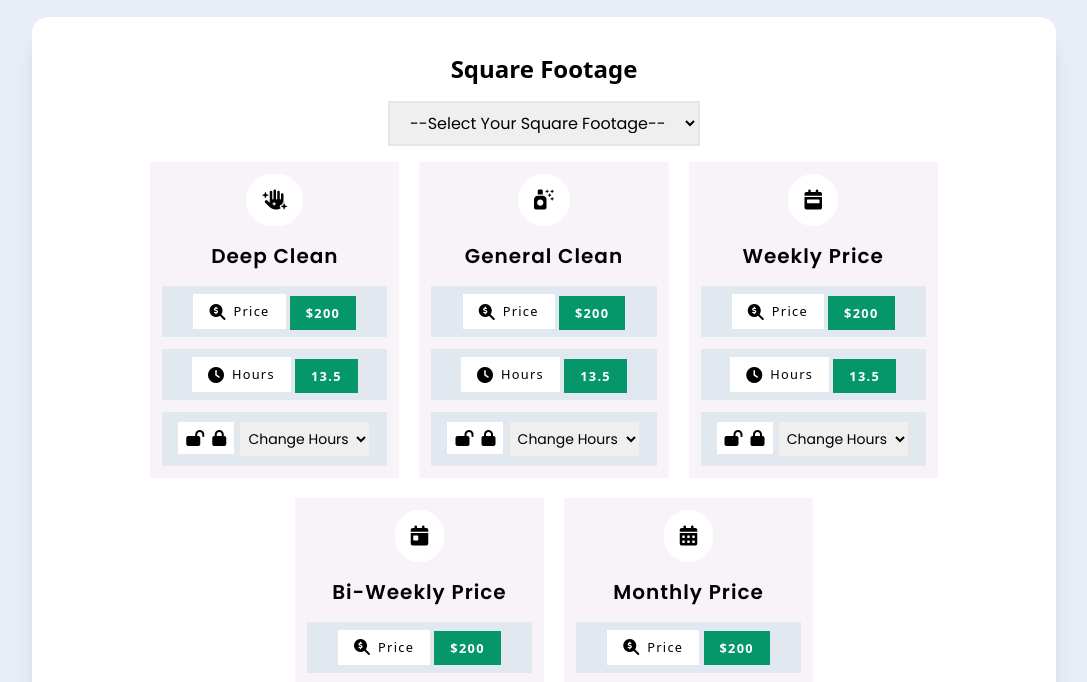
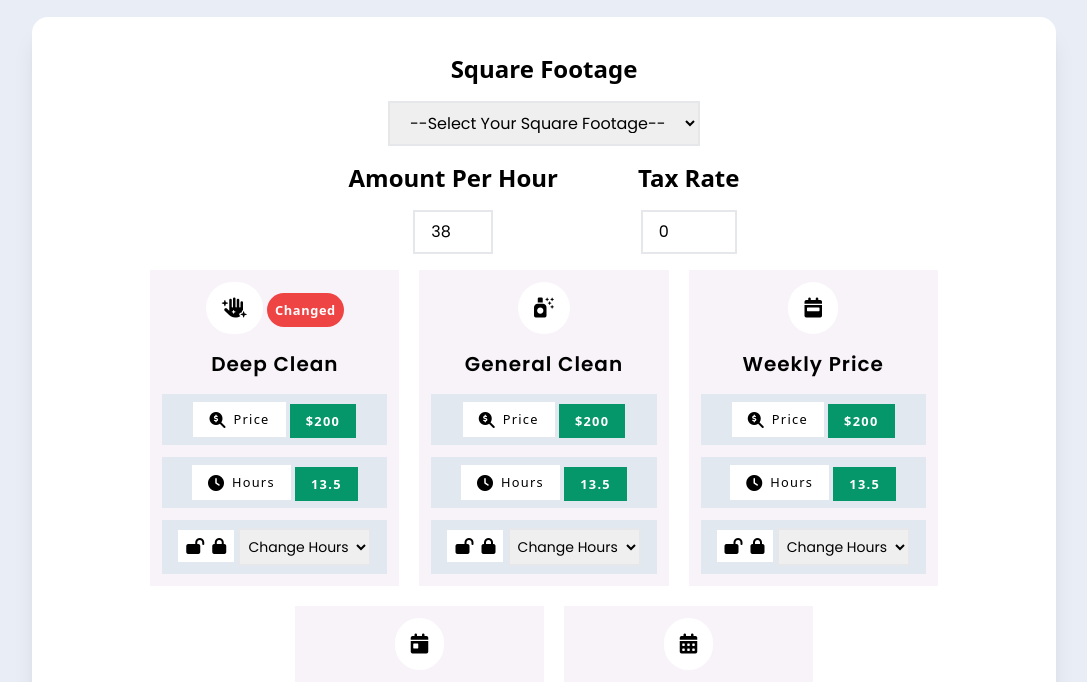
Before and after one commit to jakesmith4/maid-quote-calculator, a website: page index.html in a window 1280 px wide. Shown: the part 71-753 px from the top of the page, without its empty margins (96-1183 px from the left). Drawn offline with Linux system fonts and the light colour scheme.

Commit message:
fixed UI to looking good

```diff
--- a/index.html
+++ b/index.html
@@ -27,6 +27,8 @@
     <div class="container">
       <!-- Card -->
       <div class="bg-white rounded-2xl max-w-5xl mx-auto shadow-xl py-5 my-5">
+        <!-- Square Footage Select -->
+        <div>
           <label
             for="square-footage"
             class="capitalize text-2xl font-semibold text-center pt-4 block"
@@ -37,7 +39,7 @@
           <select
             name="square-foot"
             id="square-footage"
-          class="py-2 px-4 border-2 block mx-auto my-4 font-serif"
+            class="py-2 px-4 border-2 block mx-auto my-4 font-serif focus:outline-emerald-600"
           >
             <option value="">--Select Your Square Footage--</option>
             <option value="1000">1000</option>
@@ -45,6 +47,45 @@
             <option value="2000">2000</option>
             <option value="2500">2500</option>
           </select>
+        </div>
+        <!-- End Of Square Footage Select -->
+        <!-- Rate Input Wrapper -->
+        <div class="md:flex md:items-center md:justify-center md:space-x-20">
+          <!-- Amount Per Hour Input -->
+          <div>
+            <label
+              for="amount-per-hour"
+              class="capitalize text-2xl font-semibold text-center block"
+            >
+              amount per hour
+            </label>
+            <input
+              type="number"
+              id="amount-per-hour"
+              class="py-2 px-4 border-2 block mx-auto my-4 font-serif w-20 focus:outline-emerald-600"
+              value="38"
+            />
+          </div>
+          <!-- End Of Amount Per Hour Input -->
+          <!-- Tax Rate Input -->
+          <div>
+            <label
+              for="tax-rate"
+              class="capitalize text-2xl font-semibold text-center block"
+            >
+              tax rate
+            </label>
+            <input
+              type="number"
+              id="tax-rate"
+              class="py-2 px-4 border-2 block mx-auto my-4 font-serif w-24 focus:outline-emerald-600"
+              value="0"
+              step=".01"
+            />
+          </div>
+          <!-- End Of Tax Rate Input -->
+        </div>
+        <!-- End Of Rate Input Wrapper -->
         <div
           class="quotes-container text-center px-10 space-y-5 md:space-y-0 md:space-x-5 md:flex md:justify-center md:flex-wrap md:gap-y-5"
         >
@@ -53,6 +94,10 @@
             <i
               class="fa-solid fa-hand-sparkles p-4 text-xl bg-white rounded-full"
             ></i>
+            <small
+              class="bg-red-500 p-2 rounded-full text-white font-semibold tracking-wider"
+              >Changed</small
+            >
             <h3
               class="capitalize tracking-wider font-bold font-serif text-xl my-4"
             >
```
Also changed, not shown: css/style.css. Lines whose indentation alone changed are shown as unchanged.
